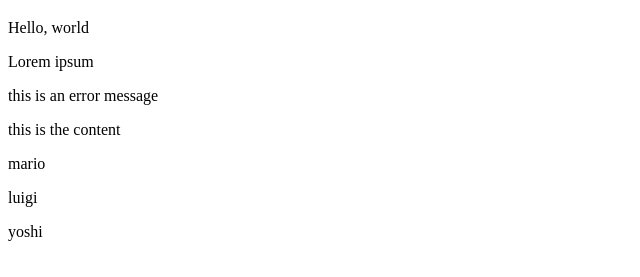
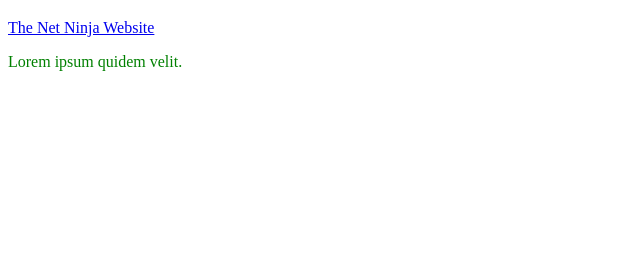
Before and after one commit to ChabuChabu/JavaScript-Engineering, a plain HTML site: page 04-DOM/index.html in a window 1280 px wide. Shown: the part 61-338 px from the top of the page, without its empty margins (0-640 px from the left). Drawn offline with Linux system fonts and the light colour scheme.

Commit message:
set attribute

```diff
--- a/04-DOM/app.js
+++ b/04-DOM/app.js
@@ -13,13 +13,24 @@
 
 /****************** Changing the html ***********************/
 
-const content = document.querySelector(".content");
+// const content = document.querySelector(".content");
 
-//console.log(content.innerHTML);
-// content.innerHTML = "<h2> This is a new </h2>";
+// //console.log(content.innerHTML);
+// // content.innerHTML = "<h2> This is a new </h2>";
 
-const people = ["mario", "luigi", "yoshi"];
+// const people = ["mario", "luigi", "yoshi"];
 
-people.forEach((person) => {
-  content.innerHTML += `<p>${person}</p>`;
-});
+// people.forEach((person) => {
+//   content.innerHTML += `<p>${person}</p>`;
+// });
+
+/****************** setting attributes ***********************/
+const link = document.querySelector("a");
+
+console.log(link.getAttribute("href"));
+link.setAttribute("href", "https://www.thenetninja.co.uk");
+link.innerText = "The Net Ninja Website";
+const mssg = document.querySelector("p");
+console.log(mssg.getAttribute("class"));
+mssg.setAttribute("class", "success");
+mssg.setAttribute("style", "color: green;");
--- a/04-DOM/index.html
+++ b/04-DOM/index.html
@@ -7,15 +7,9 @@
     <title>Document Object Model</title>
   </head>
   <body>
-    <h1 id="page-title">Document Object Model</h1>
-    <div>
-      <p>Hello, world</p>
-      <p>Lorem ipsum</p>
-      <p class="error">this is an error message</p>
-    </div>
-    <div class="content">
-      <p>this is the content</p>
-    </div>
+    <h1>Document Object Model</h1>
+    <a href="https://www.google.com">Link to somewhere cool ...</a>
+    <p class="error">Lorem ipsum quidem velit.</p>
     <script src="app.js"></script>
   </body>
 </html>
```
